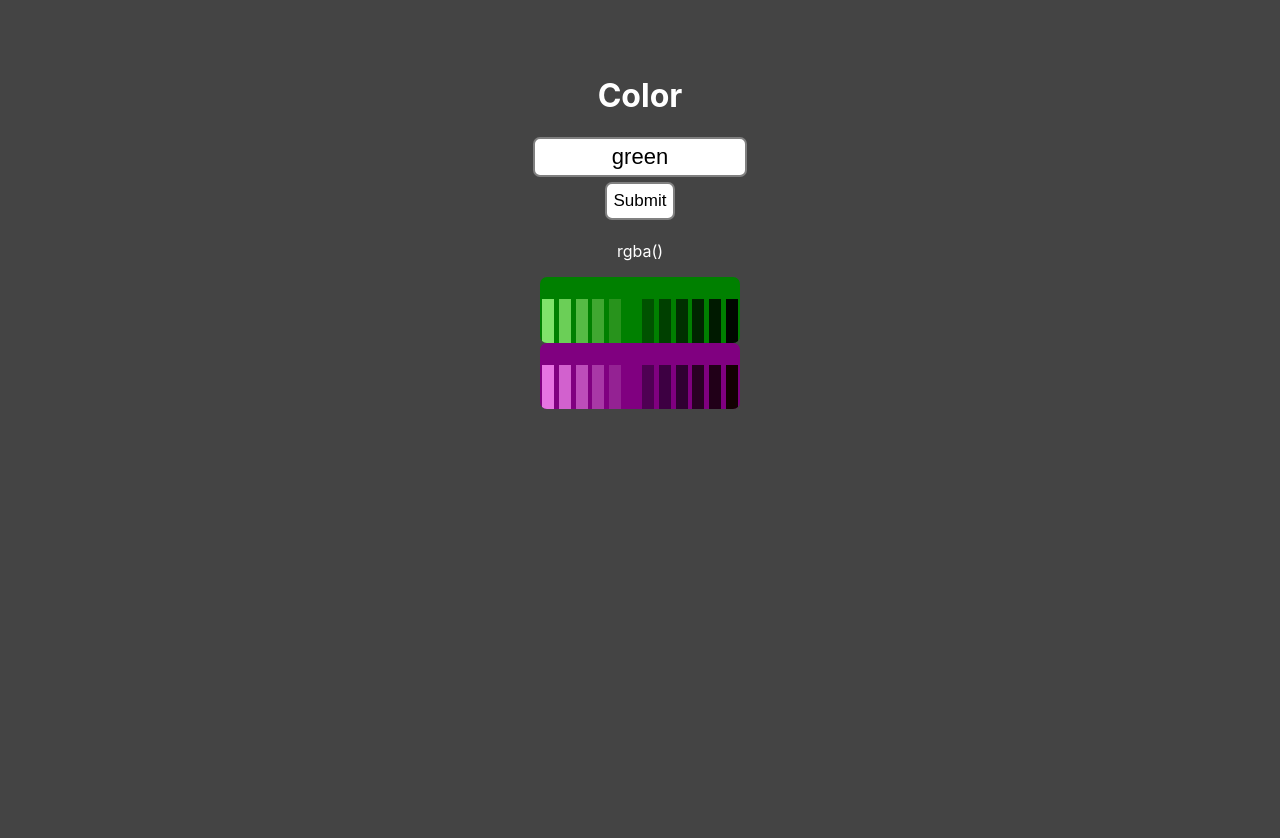
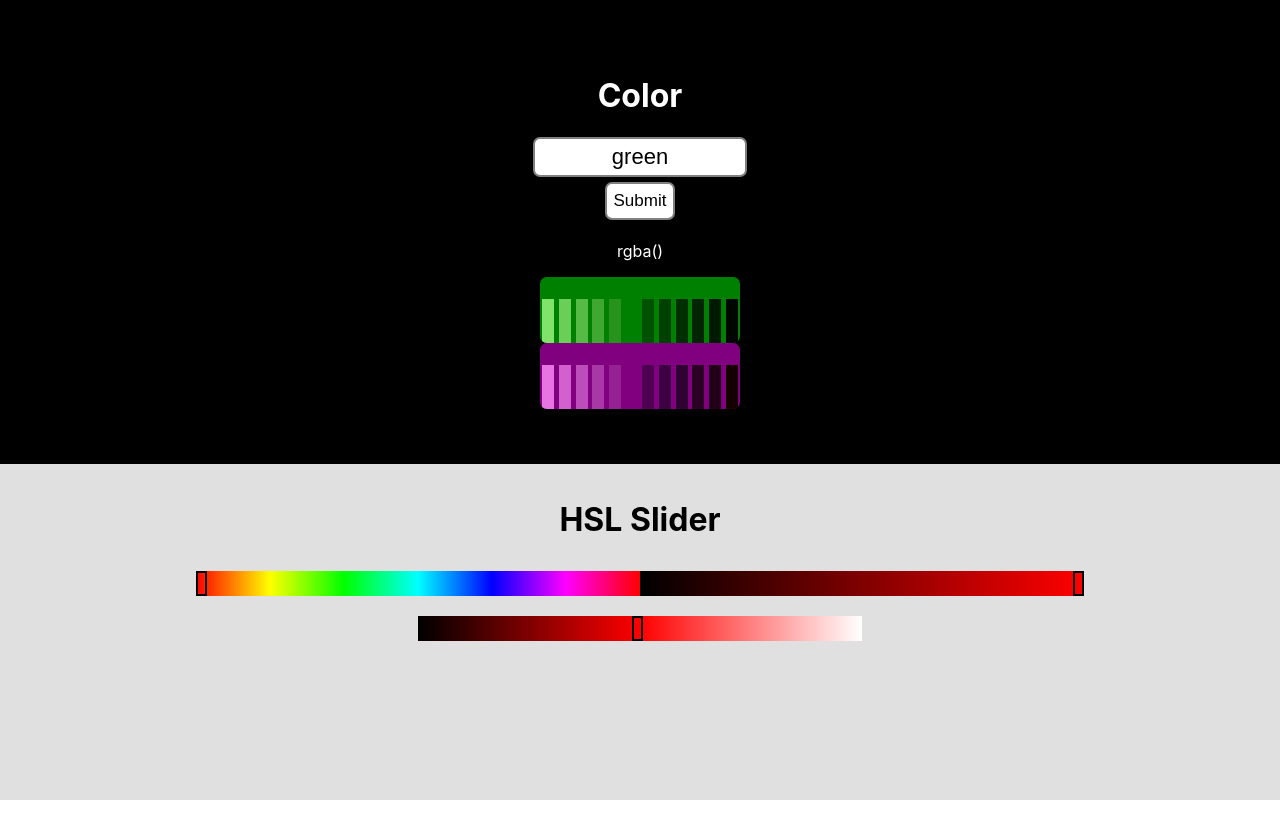
Before and after one commit to t-hoff-94/Color-Schemer, a React (Create React App) app: page / in a window 1280 px wide. Shown: the top 838 px of the page. After the commit the page ends 800 px from the top, so only its background shows below. Built offline with nearby package versions, Linux system fonts and the light colour scheme.

Commit message:
hsl slider

```diff
--- a/src/App.js
+++ b/src/App.js
@@ -1,13 +1,20 @@
 import React, { Component } from 'react';
-import chroma from 'chroma-js'
-import Container from './styles/Container'
+import styled from 'styled-components'
 import SingleColor from './components/SingleColor'
+import ColorSlider from './components/ColorSlider'
 
+const ContainerStyle = styled.div`
+  background-color: #e0e0e0;
+  min-height: 100vh;
+`;
 
 class App extends Component {
   render() {
     return (
+      <ContainerStyle>
       <SingleColor />
+      <ColorSlider />
+      </ContainerStyle>
     );
   }
 }
--- /dev/null
+++ b/src/components/ColorSlider.js
@@ -0,0 +1,198 @@
+import React, { Component } from 'react'
+import styled from 'styled-components'
+
+const SliderStyles = styled.div`
+padding: 15px;
+text-align: center;
+
+.slider-alpha {
+  background: linear-gradient(to right, hsla(0,0%,100%,0) 0%, hsla(0,0%,0%,1) 100%);
+}
+
+.slider-lightness {
+  background: linear-gradient(to right,
+    hsla(0,0%,0%,1) 0%,
+    hsla(
+      ${props => props.hue},
+      ${props => `${props.saturation}%`},
+      ${props => `${props.lightness}%`},1) 50%,
+    hsla(0,0%,100%,${props => `${props.alpha}%`}) 100%);
+}
+
+.slider-saturation {
+  background: linear-gradient(to right,
+    hsla(0,0%,0%,1) 0%,
+    hsla(${props => props.hue},100%,50%,1) 100%);
+}
+
+.slider-hue {
+  background: -webkit-linear-gradient(left,
+    hsla(0, ${props => `${props.saturation}%`},
+      ${props => `${props.lightness}%`}, 1),
+    hsla(10, ${props => `${props.saturation}%`},
+      ${props => `${props.lightness}%`}, 1),
+    hsla(20, ${props => `${props.saturation}%`},
+      ${props => `${props.lightness}%`}, 1),
+    hsla(30, ${props => `${props.saturation}%`},
+      ${props => `${props.lightness}%`}, 1),
+    hsla(40, ${props => `${props.saturation}%`},
+      ${props => `${props.lightness}%`}, 1),
+    hsla(50, ${props => `${props.saturation}%`},
+      ${props => `${props.lightness}%`}, 1),
+    hsla(60, ${props => `${props.saturation}%`},
+      ${props => `${props.lightness}%`}, 1),
+    hsla(70, ${props => `${props.saturation}%`},
+      ${props => `${props.lightness}%`}, 1),
+    hsla(80, ${props => `${props.saturation}%`},
+      ${props => `${props.lightness}%`}, 1),
+    hsla(90, ${props => `${props.saturation}%`},
+      ${props => `${props.lightness}%`}, 1),
+    hsla(100, ${props => `${props.saturation}%`},
+      ${props => `${props.lightness}%`}, 1),
+    hsla(110, ${props => `${props.saturation}%`},
+      ${props => `${props.lightness}%`}, 1),
+    hsla(120, ${props => `${props.saturation}%`},
+      ${props => `${props.lightness}%`}, 1),
+    hsla(130, ${props => `${props.saturation}%`},
+      ${props => `${props.lightness}%`}, 1),
+    hsla(140, ${props => `${props.saturation}%`},
+      ${props => `${props.lightness}%`}, 1),
+    hsla(150, ${props => `${props.saturation}%`},
+      ${props => `${props.lightness}%`}, 1),
+    hsla(160, ${props => `${props.saturation}%`},
+      ${props => `${props.lightness}%`}, 1),
+    hsla(170, ${props => `${props.saturation}%`},
+      ${props => `${props.lightness}%`}, 1),
+    hsla(180, ${props => `${props.saturation}%`},
+      ${props => `${props.lightness}%`}, 1),
+    hsla(190, ${props => `${props.saturation}%`},
+      ${props => `${props.lightness}%`}, 1),
+    hsla(200, ${props => `${props.saturation}%`},
+      ${props => `${props.lightness}%`}, 1),
+    hsla(210, ${props => `${props.saturation}%`},
+      ${props => `${props.lightness}%`}, 1),
+    hsla(220, ${props => `${props.saturation}%`},
+      ${props => `${props.lightness}%`}, 1),
+    hsla(230, ${props => `${props.saturation}%`},
+      ${props => `${props.lightness}%`}, 1),
+    hsla(240, ${props => `${props.saturation}%`},
+      ${props => `${props.lightness}%`}, 1),
+    hsla(250, ${props => `${props.saturation}%`},
+      ${props => `${props.lightness}%`}, 1),
+    hsla(260, ${props => `${props.saturation}%`},
+      ${props => `${props.lightness}%`}, 1),
+    hsla(270, ${props => `${props.saturation}%`},
+      ${props => `${props.lightness}%`}, 1),
+    hsla(280, ${props => `${props.saturation}%`},
+      ${props => `${props.lightness}%`}, 1),
+    hsla(290, ${props => `${props.saturation}%`},
+      ${props => `${props.lightness}%`}, 1),
+    hsla(300, ${props => `${props.saturation}%`},
+      ${props => `${props.lightness}%`}, 1),
+    hsla(310, ${props => `${props.saturation}%`},
+      ${props => `${props.lightness}%`}, 1),
+    hsla(320, ${props => `${props.saturation}%`},
+      ${props => `${props.lightness}%`}, 1),
+    hsla(330, ${props => `${props.saturation}%`},
+      ${props => `${props.lightness}%`}, 1),
+    hsla(340, ${props => `${props.saturation}%`},
+      ${props => `${props.lightness}%`}, 1),
+    hsla(350, ${props => `${props.saturation}%`},
+      ${props => `${props.lightness}%`}, 1),
+    hsla(360, ${props => `${props.saturation}%`},
+      ${props => `${props.lightness}%`}, 1));
+}
+
+.slider {
+  -webkit-appearance: none;
+  width: 544px;
+  height: 25px;
+  outline: none;
+  -webkit-transition: .2s;
+  transition: opacity .2s;
+  width: 100%;
+  max-width: 444px;
+  margin: 10px auto;
+}
+
+.slider::-webkit-slider-thumb {
+  -webkit-appearance: none;
+  appearance: none;
+  border: 2px solid black;
+  width: 11px;
+  height: 25px;
+  cursor: pointer;
+}
+
+.slider::-moz-range-thumb {
+  width: 11px;
+  height: 25px;
+  cursor: pointer;
+}
+`;
+
+class ColorSlider extends Component {
+  state = {
+    hueValue: 0,
+    saturationValue: 100,
+    lightnessValue: 50,
+    alphaValue: 100,
+  }
+
+  handleChange = (e) => {
+    const option = e.target.name;
+    const val = e.target.value;
+    this.setState(()=> ({
+      [option]: val,
+    }));
+  }
+
+  render() {
+    return (
+      <SliderStyles
+        hue={this.state.hueValue}
+        saturation={this.state.saturationValue}
+        lightness={this.state.lightnessValue}
+        alpha={this.state.alphaValue}
+      >
+      <h1>HSL Slider</h1>
+      <div className="slide-container">
+        <input
+          type='range'
+          min='1' max='360'
+          className='slider slider-hue'
+          name='hueValue'
+          value={this.state.hueValue}
+          onChange={this.handleChange}
+        />
+        <input
+          type='range'
+          min='1' max='100'
+          className='slider slider-saturation'
+          name='saturationValue'
+          value={this.state.saturationValue}
+          onChange={this.handleChange}
+        />
+        <input
+          type='range'
+          min='1' max='100'
+          className='slider slider-lightness'
+          name='lightnessValue'
+          value={this.state.lightnessValue}
+          onChange={this.handleChange}
+        />
+        {/* <input
+          type='range'
+          min='1' max='100'
+          className='slider slider-alpha'
+          name='alphaValue'
+          value={this.state.alphaValue}
+          onChange={this.handleChange}
+        /> */}
+      </div>
+    </SliderStyles>
+    )
+  }
+}
+
+export default ColorSlider
--- a/src/components/SingleColor.js
+++ b/src/components/SingleColor.js
@@ -1,6 +1,6 @@
 import React, { Component } from 'react';
 import chroma from 'chroma-js'
-import Container from './styles/Container'
+import SingleColorStyles from './styles/SingleColorStyles'
 import { getRgba, getCompColor } from './helpers/colorHelpers'
 
 let darkenButtons = [];
@@ -50,7 +50,9 @@ class SingleColor extends Component {
 
   render() {
     return (
-      <Container color={this.state.color} compColor={this.state.complementaryColor} className="App">
+      <SingleColorStyles
+        color={this.state.color} compColor={this.state.complementaryColor}
+      >
         <h1>Color</h1>
         <form onSubmit={this.handleSubmit}>
           <input
@@ -88,7 +90,7 @@ class SingleColor extends Component {
             </button>)}
           </div>
         </div>
-      </Container>
+      </SingleColorStyles>
     );
   }
 }
--- a/src/components/styles/Container.js
+++ b/src/components/styles/SingleColorStyles.js
@@ -1,14 +1,13 @@
 import styled from 'styled-components'
 import chroma from 'chroma-js'
 
-const Container = styled.div`
-  background: #444;
+const SingleColorStyles = styled.div`
+  background: #000;
   color: #fff;
   align-items: center;
   display: flex;
   flex-direction: column;
-  padding-top: 55px;
-  min-height: 100vh;
+  padding: 55px 0 55px 0;
   form {
     align-items: center;
     display: flex;
@@ -77,4 +76,4 @@ const Container = styled.div`
 
 
 
-export default Container
+export default SingleColorStyles
```
